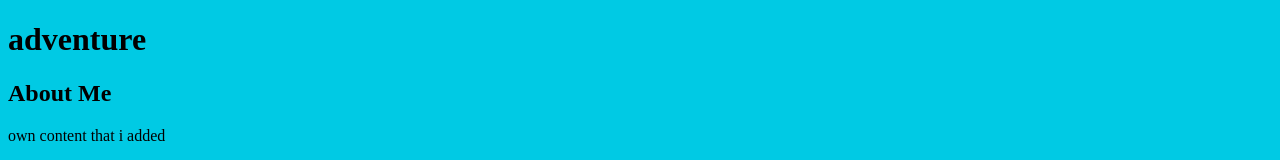
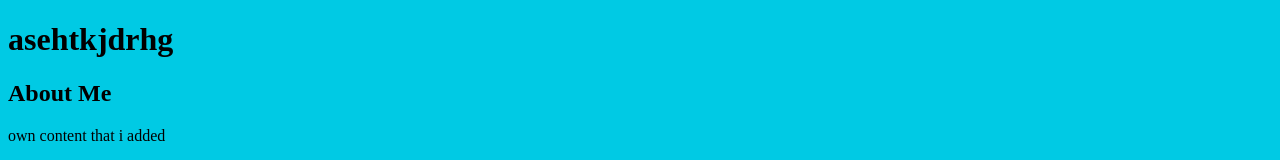
Before and after one commit to Bharathi131002/LearningGit, a plain HTML site: page index.html in a window 1280 px wide. Shown: the top 160 px of the page. Drawn offline with Linux system fonts and the light colour scheme.

Commit message:
heading changed in heading-update branch

```diff
--- a/index.html
+++ b/index.html
@@ -10,7 +10,7 @@
 <body>
 
     <header>
-        <h1>adventure</h1>
+        <h1>asehtkjdrhg</h1>
     </header>
 
     <div class="container">
```
